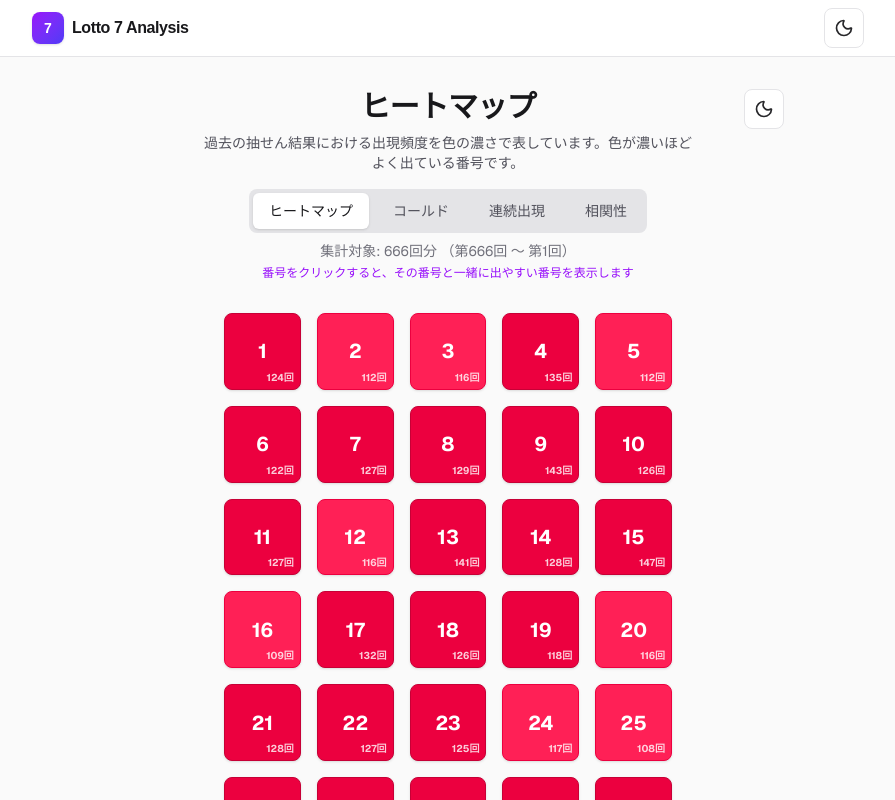
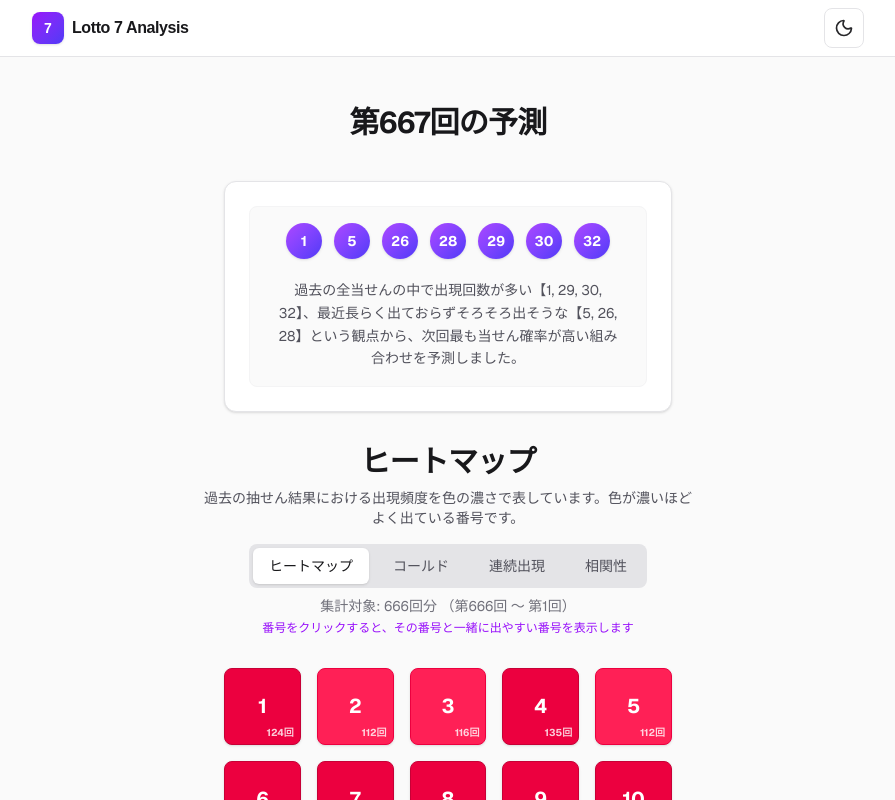
Before and after one commit to splendente/lotto-7-analysis, a Next.js app: page / in a window 1280 px wide. Shown: the top 800 px of the page, without its empty margins (192-1087 px from the left). Built offline with nearby package versions, Linux system fonts and the light colour scheme.

Commit message:
feat: add predict number func

```diff
--- a/src/app/page.tsx
+++ b/src/app/page.tsx
@@ -1,7 +1,6 @@
 "use client";
 
-import { useState } from "react";
-import { ThemeToggle } from "../components/theme-toggle";
+import { useState, useEffect, useMemo } from "react";
 import resultsData from "../data/results.json";
 
 type ViewMode = "heatmap" | "cold" | "consecutive" | "correlation";
@@ -70,6 +69,136 @@ export default function Home() {
     ...numbers.map((n) => stats[n].correlation),
     1,
   );
+
+  const predictionResult = useMemo(() => {
+    const picked: { num: number; reason: string }[] = [];
+    const remaining = [...numbers];
+
+    // 各指標の重み（予測の調整用）
+    const freqWeight = 1.0;
+    const absenceWeight = 1.5;
+    const correlationWeight = 1.2;
+
+    while (picked.length < 7) {
+      const scores = remaining.map((num) => {
+        const { freq, absence } = stats[num];
+
+        const freqScore = maxFreq > 0 ? (freq / maxFreq) * freqWeight : 0;
+        const absenceScore =
+          maxAbsence > 0 ? (absence / maxAbsence) * absenceWeight : 0;
+
+        let score = freqScore + absenceScore;
+        let correlationScore = 0;
+
+        if (picked.length > 0) {
+          let totalCorrelation = 0;
+          let maxPossibleCorrelation = 1;
+
+          for (const p of picked) {
+            let occurrences = 0;
+            for (const r of reversedResults) {
+              const nums = r.main_numbers.map((n) => Number.parseInt(n, 10));
+              if (nums.includes(num) && nums.includes(p.num)) occurrences++;
+            }
+            totalCorrelation += occurrences;
+            maxPossibleCorrelation += stats[p.num].freq;
+          }
+
+          correlationScore =
+            (totalCorrelation / maxPossibleCorrelation) * correlationWeight;
+          score += correlationScore;
+        }
+
+        // 一番スコアの貢献度が高い理由を特定
+        let mainReason = "統計バランス";
+        if (
+          absenceScore > freqScore &&
+          absenceScore > correlationScore &&
+          absence > maxAbsence * 0.5
+        ) {
+          mainReason = "長期待機";
+        } else if (
+          freqScore > absenceScore &&
+          freqScore > correlationScore &&
+          freq > maxFreq * 0.6
+        ) {
+          mainReason = "高頻度";
+        } else if (
+          correlationScore > freqScore &&
+          correlationScore > absenceScore
+        ) {
+          mainReason = "相性よし";
+        } else if (stats[num].consecutive >= 2) {
+          mainReason = "連続出現中";
+        }
+
+        return { score: Math.max(score, 0.1), reason: mainReason };
+      });
+
+      // 最もスコアが高い番号を選ぶ（完全なスコア順）
+      let maxScoreIndex = 0;
+      let maxScoreValue = -1;
+
+      for (let i = 0; i < scores.length; i++) {
+        if (scores[i].score > maxScoreValue) {
+          maxScoreValue = scores[i].score;
+          maxScoreIndex = i;
+        }
+      }
+
+      picked.push({
+        num: remaining[maxScoreIndex],
+        reason: scores[maxScoreIndex].reason,
+      });
+      remaining.splice(maxScoreIndex, 1);
+    }
+
+    const sortedPicked = picked.sort((a, b) => a.num - b.num);
+
+    // まとめの文章を生成
+    const groups: Record<string, number[]> = {};
+    sortedPicked.forEach((p) => {
+      if (!groups[p.reason]) groups[p.reason] = [];
+      groups[p.reason].push(p.num);
+    });
+
+    const phrases: string[] = [];
+    if (groups["連続出現中"])
+      phrases.push(
+        `直近で連続して当せん中の【${groups["連続出現中"].join(", ")}】`,
+      );
+    if (groups["高頻度"])
+      phrases.push(
+        `過去の全当せんの中で出現回数が多い【${groups["高頻度"].join(", ")}】`,
+      );
+    if (groups["長期待機"])
+      phrases.push(
+        `最近長らく出ておらずそろそろ出そうな【${groups["長期待機"].join(
+          ", ",
+        )}】`,
+      );
+    if (groups["相性よし"])
+      phrases.push(
+        `選出された番号と過去一緒に出やすい【${groups["相性よし"].join(
+          ", ",
+        )}】`,
+      );
+    if (groups["統計バランス"])
+      phrases.push(
+        `他の指標と合わせて総合的なバランスが良い【${groups[
+          "統計バランス"
+        ].join(", ")}】`,
+      );
+
+    const summaryText =
+      phrases.join("、") +
+      "という観点から、次回最も当せん確率が高い組み合わせを予測しました。";
+
+    return {
+      numbers: sortedPicked.map((p) => p.num),
+      summary: summaryText,
+    };
+  }, [maxFreq, maxAbsence, maxCorrelation, numbers, reversedResults]);
 
   // --- Render Helpers ---
   const getPanelData = (num: number) => {
@@ -195,13 +324,38 @@ export default function Home() {
   };
 
   return (
-    <div className="flex min-h-screen flex-col items-center justify-center bg-zinc-50 p-4 font-sans transition-colors duration-300 sm:p-8 dark:bg-black">
+    <div className="flex flex-col items-center bg-zinc-50 p-4 pt-8 font-sans transition-colors duration-300 sm:p-8 sm:pt-12 dark:bg-black w-full flex-1">
       <main className="flex w-full max-w-2xl flex-col items-center gap-6 sm:gap-8">
         <div className="relative flex w-full flex-col items-center text-center">
-          <div className="absolute right-0 -top-2 sm:top-0">
-            <ThemeToggle />
+          <h2 className="mb-2 text-2xl font-bold tracking-tight text-zinc-900 sm:text-3xl dark:text-zinc-50">
+            第{resultsData.results.length + 1}回の予測
+          </h2>
+        </div>
+        <div className="flex w-full max-w-md flex-col items-center rounded-xl bg-white p-4 shadow-sm sm:p-6 dark:bg-zinc-900 border border-zinc-200 dark:border-zinc-800">
+
+          <div className="flex min-h-[60px] w-full flex-col items-center justify-center rounded-lg bg-zinc-50 border border-zinc-100 dark:bg-black dark:border-zinc-800 p-4">
+            <div className="flex flex-col items-center gap-4 w-full">
+              <div className="flex w-full items-center justify-start sm:justify-center overflow-x-auto pb-1 scrollbar-hide">
+                <div className="flex shrink-0 gap-2 sm:gap-3 mx-auto px-2">
+                  {predictionResult.numbers.map((num) => (
+                    <div
+                      key={num}
+                      className="flex h-7 w-7 sm:h-9 sm:w-9 shrink-0 items-center justify-center rounded-full bg-gradient-to-br from-purple-500 to-indigo-600 font-bold text-white shadow-sm transition-all text-xs sm:text-sm"
+                    >
+                      {num}
+                    </div>
+                  ))}
+                </div>
+              </div>
+              <p className="text-xs sm:text-sm text-zinc-600 dark:text-zinc-400 leading-relaxed text-center px-2">
+                {predictionResult.summary}
+              </p>
+            </div>
           </div>
-          <h1 className="mb-2 pr-12 text-2xl font-bold tracking-tight text-zinc-900 sm:pr-0 sm:text-3xl dark:text-zinc-50">
+        </div>
+
+        <div className="relative flex w-full flex-col items-center text-center">
+          <h1 className="mb-2 text-2xl font-bold tracking-tight text-zinc-900 sm:text-3xl dark:text-zinc-50">
             {titles[viewMode]}
           </h1>
           <p className="mb-4 max-w-lg px-2 text-sm text-zinc-600 dark:text-zinc-400 text-left sm:text-center">
```
Also changed, not shown: 1 other file (tests, documents, lock files or other folders).
